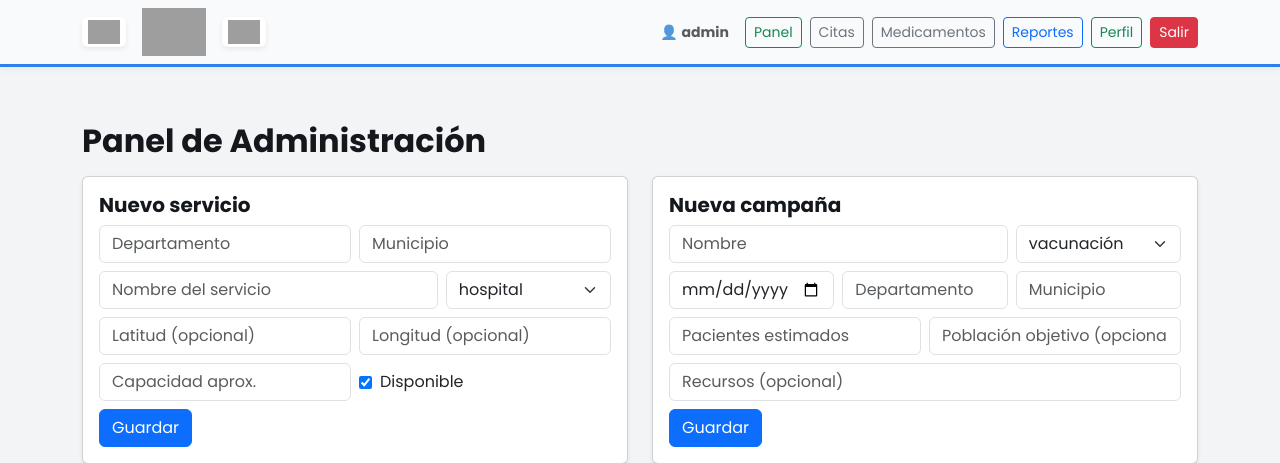
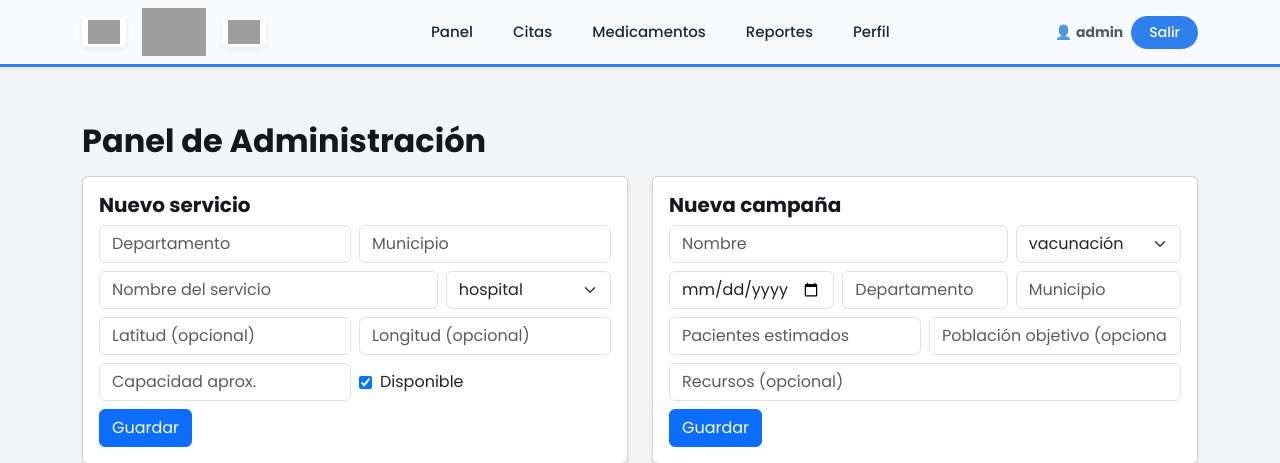
Before and after one commit to lnieto044/SaludGo, a Flask app: page /admin in a window 1280 px wide. Shown: the top 463 px of the page. Run offline with Flask 3, Linux system fonts and the light colour scheme; a user stored in the database is signed in; data comes from the database, SQL or seed files in the repository; data that the repository does not hold is empty; grey boxes are pictures that could not be loaded.

Commit message:
ajustes
Updated the navbar to include a unified governmental menu and adjusted the visibility of menu items based on user authentication. Removed unnecessary comments and streamlined the structure for better clarity.

```diff
--- a/templates/base.html
+++ b/templates/base.html
@@ -22,12 +22,14 @@
 <!-- =====================================================
      NAVBAR GUBERNAMENTAL SALUDGO
 ===================================================== -->
+<!-- =====================================================
+     NAVBAR GUBERNAMENTAL SALUDGO - UNIFICADO
+===================================================== -->
 <nav class="navbar navbar-expand-lg fixed-top navbar-gov">
   <div class="container align-items-center justify-content-between">
 
     <!-- Logos institucionales -->
     <div class="d-flex align-items-center gap-3">
-      <!-- Cundinamarca -->
       <a href="https://www.cundinamarca.gov.co" target="_blank"
          class="d-none d-md-flex align-items-center gov-link"
          title="Gobernación de Cundinamarca">
@@ -35,13 +37,11 @@
              alt="Gobernación de Cundinamarca" class="gov-logo">
       </a>
 
-      <!-- SaludGo -->
       <a href="{{ url_for('index') }}" class="d-flex align-items-center gap-2">
         <img src="https://res.cloudinary.com/academia-geek-1/image/upload/v1759081635/logo_crfjxt.jpg"
              alt="SaludGo" class="saludgo-logo">
       </a>
 
-      <!-- Boyacá -->
       <a href="https://www.boyaca.gov.co" target="_blank"
          class="d-none d-md-flex align-items-center gov-link"
          title="Gobernación de Boyacá">
@@ -58,54 +58,44 @@
     <!-- Contenido colapsable -->
     <div id="navbarGov" class="collapse navbar-collapse">
 
+      <ul class="navbar-nav mx-auto align-items-center">
         {% if not user %}
-      <!-- MENÚ PÚBLICO (visitantes) -->
-      <ul class="navbar-nav mx-auto align-items-center">
+          <!-- Menú público -->
           <li class="nav-item"><a class="nav-link" href="{{ url_for('index') }}#servicios">Servicios</a></li>
           <li class="nav-item"><a class="nav-link" href="{{ url_for('index') }}#quienes">Quiénes somos</a></li>
           <li class="nav-item"><a class="nav-link" href="{{ url_for('index') }}#elegirnos">¿Por qué elegirnos?</a></li>
           <li class="nav-item"><a class="nav-link" href="{{ url_for('index') }}#publicaciones">Publicaciones</a></li>
           <li class="nav-item"><a class="nav-link" href="{{ url_for('participa') }}">Participa</a></li>
           <li class="nav-item"><a class="nav-link" href="{{ url_for('index') }}#contacto">Contáctenos</a></li>
+        {% else %}
+          <!-- Menú para usuario logueado -->
+          {% if user['role'] == 'admin' %}
+            <li class="nav-item"><a class="nav-link" href="{{ url_for('admin') }}">Panel</a></li>
+            <li class="nav-item"><a class="nav-link" href="{{ url_for('admin_citas') }}">Citas</a></li>
+            <li class="nav-item"><a class="nav-link" href="{{ url_for('admin_medicamentos') }}">Medicamentos</a></li>
+            <li class="nav-item"><a class="nav-link" href="{{ url_for('reportes') }}">Reportes</a></li>
+            <li class="nav-item"><a class="nav-link" href="{{ url_for('perfil') }}">Perfil</a></li>
+          {% else %}
+            <li class="nav-item"><a class="nav-link" href="{{ url_for('perfil') }}">Perfil</a></li>
+            <li class="nav-item"><a class="nav-link" href="{{ url_for('mis_citas') }}">Mis citas</a></li>
+          {% endif %}
+        {% endif %}
       </ul>
-      {% else %}
-      <!-- SIN MENÚ PÚBLICO CUANDO HAY SESIÓN -->
-      <ul class="navbar-nav mx-auto"></ul>
-      {% endif %}
 
-      <!-- ZONA DERECHA: roles / login -->
-      <div class="d-flex gap-2 align-items-center">
-
-        {% if user %}
-          <!-- Etiqueta con el usuario -->
-          <span class="navbar-text small text-muted me-2">
-            👤 <strong>{{ user['username'] }}</strong>
-          </span>
-
-          {% if user['role'] == 'admin' %}
-            <!-- BOTONES ADMIN -->
-            <a class="btn btn-outline-success btn-sm" href="{{ url_for('admin') }}">Panel</a>
-            <a class="btn btn-outline-secondary btn-sm" href="{{ url_for('admin_citas') }}">Citas</a>
-            <a class="btn btn-outline-secondary btn-sm" href="{{ url_for('admin_medicamentos') }}">Medicamentos</a>
-            <a class="btn btn-outline-primary btn-sm" href="{{ url_for('reportes') }}">Reportes</a>
-            <a class="btn btn-outline-success btn-sm" href="{{ url_for('perfil') }}">Perfil</a>
-          {% else %}
-            <!-- BOTONES USUARIO NORMAL -->
-            <a class="btn btn-outline-success btn-sm" href="{{ url_for('perfil') }}">Perfil</a>
-            <a class="btn btn-outline-secondary btn-sm" href="{{ url_for('mis_citas') }}">Mis citas</a>
-          {% endif %}
-
-          <a class="btn btn-danger btn-sm" href="{{ url_for('logout') }}">Salir</a>
-
-        {% else %}
-          <!-- BOTÓN PARA VISITANTES -->
+      <!-- Botón derecho -->
+      <div class="d-flex align-items-center">
+        {% if not user %}
           <button class="btn btn-pill"
                   data-bs-toggle="modal"
                   data-bs-target="#authModal">
             Ingresar / Registrarme
           </button>
+        {% else %}
+          <span class="navbar-text small text-muted me-2">
+            👤 <strong>{{ user['username'] }}</strong>
+          </span>
+          <a class="btn btn-pill btn-logout" href="{{ url_for('logout') }}">Salir</a>
         {% endif %}
-
       </div>
     </div>
   </div>
@@ -340,9 +330,6 @@
   </div>
 </div>
 {% endif %}
-
-
-
 <script>
 document.addEventListener("DOMContentLoaded", function () {
   // ============================
@@ -718,9 +705,6 @@ document.addEventListener("DOMContentLoaded", function () {
     }
   });
 </script>
-
-
-
 {% block scripts_extra %}{% endblock %}
 </body>
 </html>
```
Lines whose indentation alone changed are shown as unchanged.
